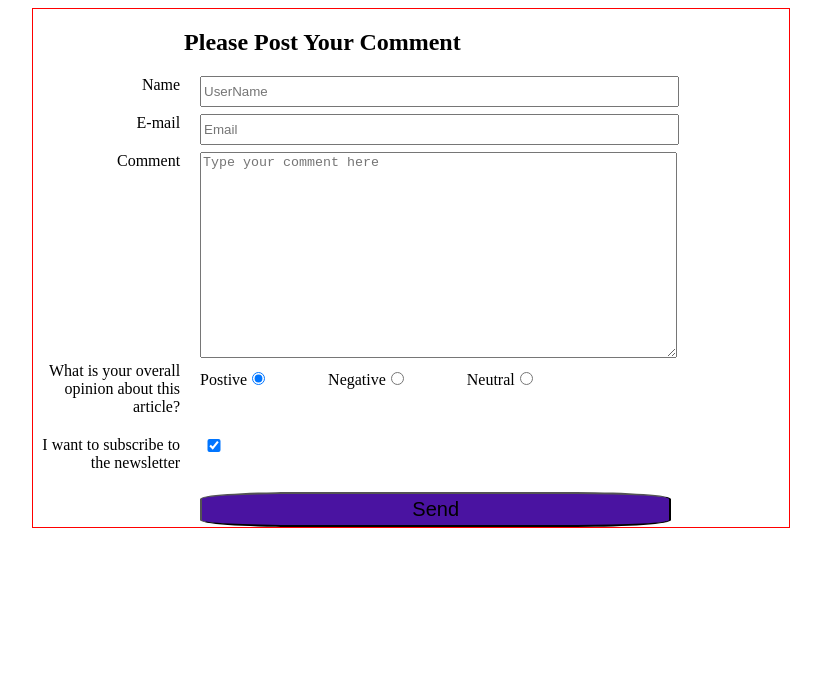
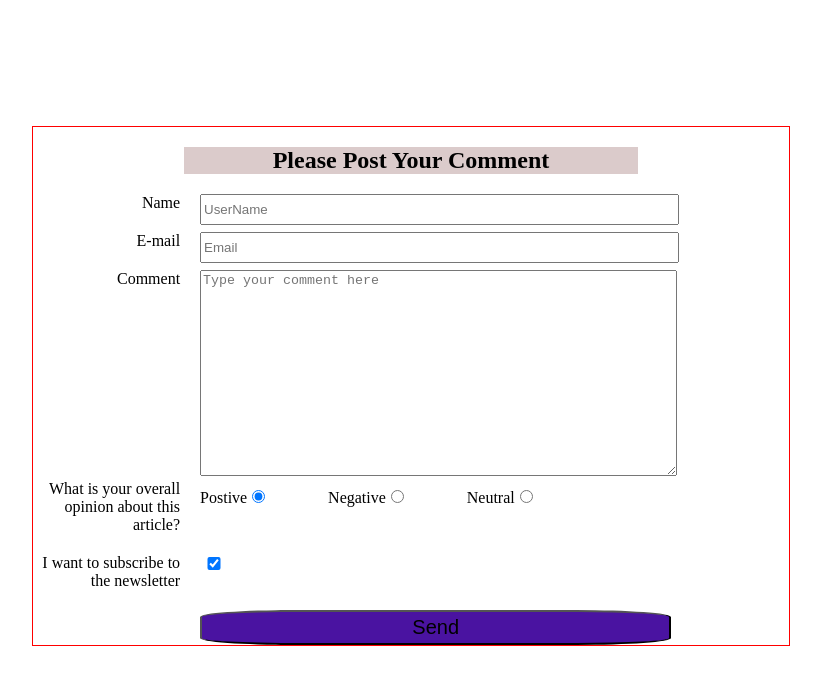
Before and after one commit to tta2yta/The-New-York-Times-WebSite, a website: page ted-post-commnet.html in a window 1280 px wide. Shown: the whole page, without its empty margins (229-1050 px from the left). Drawn offline with Linux system fonts and the light colour scheme.

Commit message:
adding styles

```diff
--- a/css/ted-style.css
+++ b/css/ted-style.css
@@ -4,11 +4,14 @@ main{
   border: 1px solid red;
   margin-left: 20%;
   margin-right: 20%;
+  margin-top: 10%;
 }
 
 h2{
   margin-left: 20%;
   margin-right: 20%;
+  background-color: #dbcbcb;
+  text-align: center;
 }
 
 .form-elem{
```
